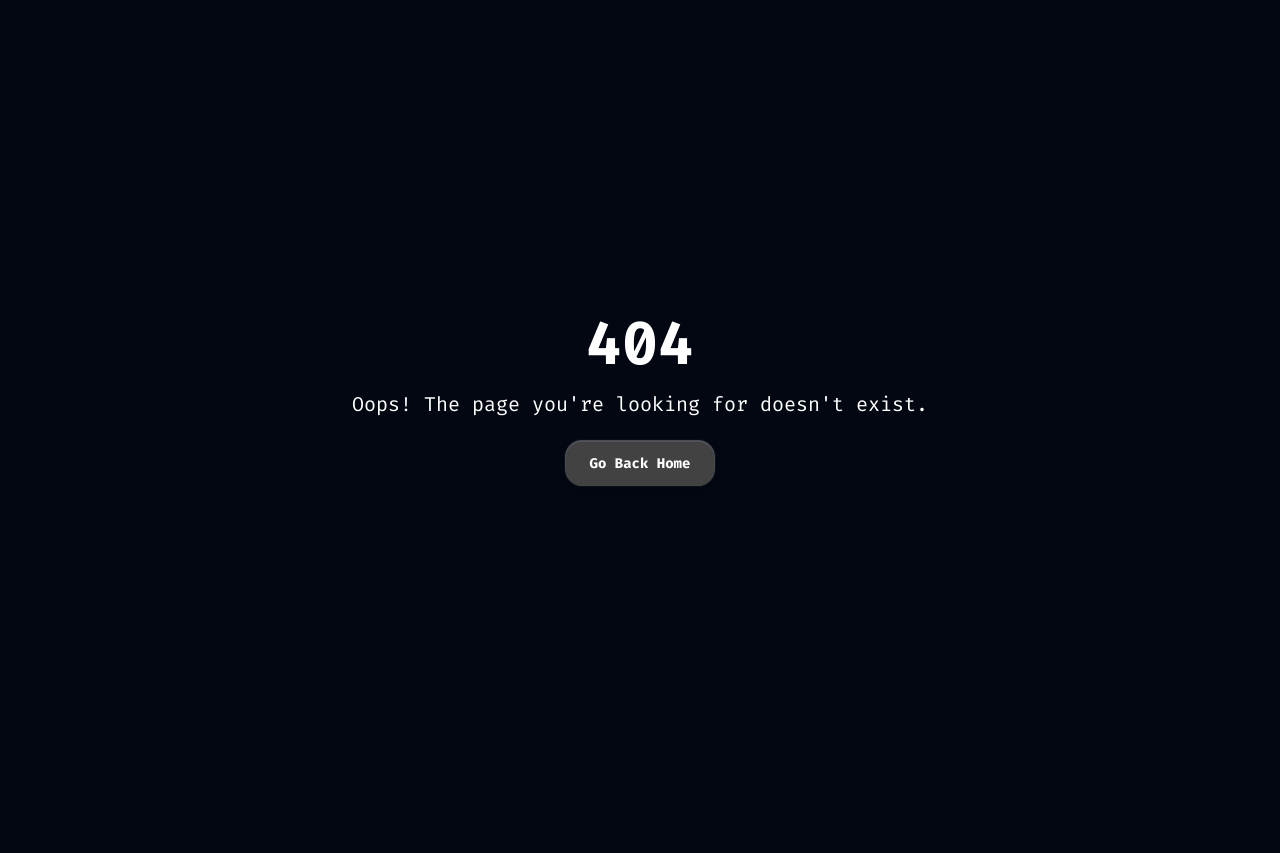
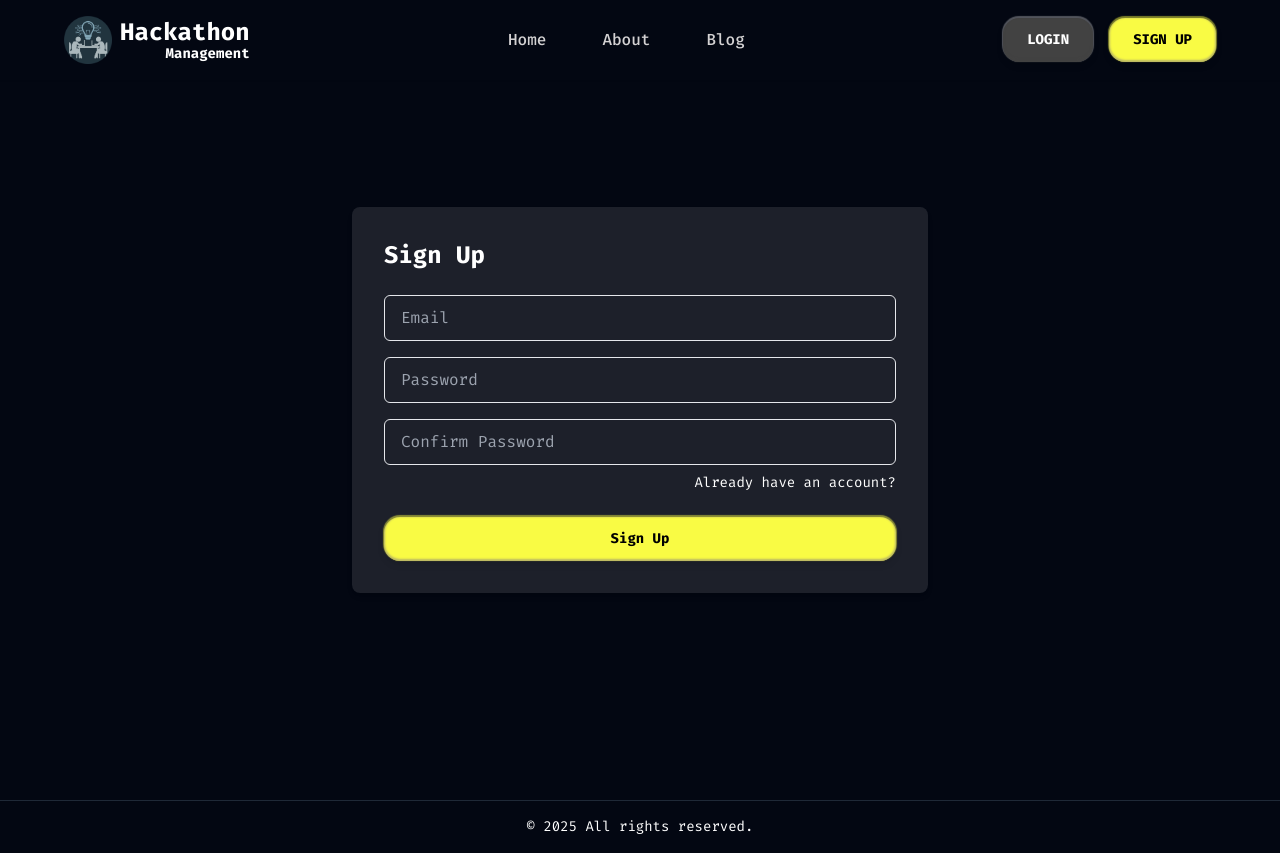
Before and after one commit to amankashyap004/hackathon-management-web, a Next.js app: page /signup in a window 1280 px wide. Before the commit this address had no page. Before the commit the page ends 800 px from the top, so only its background shows below. Built offline with nearby package versions, Linux system fonts and the light colour scheme.

Commit message:
add: components login and signup

```diff
--- /dev/null
+++ b/src/app/login/page.tsx
@@ -0,0 +1,76 @@
+"use client";
+
+import { useState } from "react";
+import Link from "next/link";
+
+import Layout from "@/components/wrappers/Layout";
+import Container from "@/components/wrappers/Container";
+import Input from "@/components/ui/Input";
+import Button from "@/components/ui/Button";
+
+const Login = () => {
+  const [email, setEmail] = useState("");
+  const [password, setPassword] = useState("");
+  const [error, setError] = useState("");
+
+  const handleLogin = async (e: React.FormEvent) => {
+    e.preventDefault();
+    setError("");
+    const formData = {
+      email,
+      password,
+    };
+
+    if (!formData) {
+      setError("Invalid email or password");
+    }
+  };
+
+  return (
+    <Layout>
+      <Container>
+        <div className="flex justify-center items-center min-h-screen w-full">
+          <form
+            onSubmit={handleLogin}
+            className="bg-white/10 p-4 lg:p-8 rounded-lg shadow-md w-full max-w-xl"
+          >
+            <h2 className="text-xl lg:text-2xl font-bold mb-4 lg:mb-6">
+              Log In
+            </h2>
+            {error && <p className="text-red-500 text-sm mb-4">{error}</p>}
+            <Input
+              inputId="email"
+              type="email"
+              placeholder="Email"
+              value={email}
+              onChange={(e) => setEmail(e.target.value)}
+              className="mb-4"
+            />
+            <Input
+              inputId="password"
+              type="password"
+              placeholder="Password"
+              value={password}
+              onChange={(e) => setPassword(e.target.value)}
+              className="mb-2"
+            />
+            <div className="flex justify-end items-center w-full">
+              <Link href="/signup" className="text-sm">
+                Don&apos;t have an account?
+              </Link>
+            </div>
+            <Button
+              type="submit"
+              variant="secondary"
+              className="w-full mt-4 lg:mt-6"
+            >
+              Log In
+            </Button>
+          </form>
+        </div>
+      </Container>
+    </Layout>
+  );
+};
+
+export default Login;
--- /dev/null
+++ b/src/app/signup/page.tsx
@@ -0,0 +1,84 @@
+"use client";
+
+import { useState } from "react";
+import Link from "next/link";
+
+import Layout from "@/components/wrappers/Layout";
+import Container from "@/components/wrappers/Container";
+import Input from "@/components/ui/Input";
+import Button from "@/components/ui/Button";
+
+const Signup = () => {
+  const [email, setEmail] = useState("");
+  const [password, setPassword] = useState("");
+  const [confirmPassword, setConfirmPassword] = useState("");
+  const [error, setError] = useState("");
+
+  const handleSignup = async (e: React.FormEvent) => {
+    e.preventDefault();
+    setError("");
+
+    if (password !== confirmPassword) {
+      setError("Passwords do not match");
+      return;
+    }
+
+    console.log(email, password);
+  };
+
+  return (
+    <Layout>
+      <Container>
+        <div className="flex justify-center items-center min-h-screen w-full">
+          <form
+            onSubmit={handleSignup}
+            className="bg-white/10 p-4 lg:p-8 rounded-lg shadow-md w-full max-w-xl"
+          >
+            <h2 className="text-xl lg:text-2xl font-bold mb-4 lg:mb-6">
+              Sign Up
+            </h2>
+            {error && <p className="text-red-500 text-sm mb-4">{error}</p>}
+            <Input
+              inputId="email"
+              type="email"
+              placeholder="Email"
+              value={email}
+              onChange={(e) => setEmail(e.target.value)}
+              className="mb-4 w-full"
+            />
+            <Input
+              inputId="password"
+              type="password"
+              placeholder="Password"
+              value={password}
+              onChange={(e) => setPassword(e.target.value)}
+              className="mb-4 w-full"
+            />
+            <Input
+              inputId="confirmPassword"
+              type="password"
+              placeholder="Confirm Password"
+              value={confirmPassword}
+              onChange={(e) => setConfirmPassword(e.target.value)}
+              className="mb-2 w-full"
+            />
+            <div className="flex justify-end items-center w-full">
+              <Link href="/login" className="text-sm">
+                Already have an account?
+              </Link>
+            </div>
+            <Button
+              type="submit"
+              variant="secondary"
+              className="w-full mt-4 lg:mt-6"
+            >
+              Sign Up
+            </Button>
+          </form>
+        </div>
+      </Container>
+    </Layout>
+  );
+};
+
+export default Signup;
--- a/src/components/common/Header.tsx
+++ b/src/components/common/Header.tsx
@@ -81,10 +81,14 @@ const Header: React.FC = () => {
           </div>
           <div className="hidden lg:block">
             <div className="flex flex-col lg:flex-row lg:items-center gap-6 lg:gap-4">
+              <Link href="/login">
                 <Button className="uppercase">Login</Button>
+              </Link>
+              <Link href="/signup">
                 <Button variant="secondary" className="uppercase">
                   Sign up
                 </Button>
+              </Link>
             </div>
           </div>
           <div className="lg:hidden">
@@ -104,10 +108,14 @@ const Header: React.FC = () => {
             <BrandLogo />
             <NavLinks className="mt-8" />
             <div className="flex flex-col lg:flex-row lg:items-center gap-4 mt-8">
+              <Link href="/login">
                 <Button className="uppercase">Login</Button>
+              </Link>
+              <Link href="/signup">
                 <Button variant="secondary" className="uppercase">
                   Sign up
                 </Button>
+              </Link>
             </div>
 
             <button
--- a/src/components/ui/Button.tsx
+++ b/src/components/ui/Button.tsx
@@ -3,6 +3,7 @@ import React, { ReactNode } from "react";
 interface ButtonProps {
   children: ReactNode;
   onClick?: () => void;
+  type?: "button" | "submit" | "reset";
   className?: string;
   variant?: "primary" | "secondary";
 }
@@ -11,6 +12,7 @@ const Button: React.FC<ButtonProps> = ({
   children,
   onClick,
   className = "",
+  type = "button",
   variant = "primary",
 }) => {
   const variants = {
@@ -23,6 +25,7 @@ const Button: React.FC<ButtonProps> = ({
   return (
     <button
       onClick={onClick}
+      type={type}
       className={`flex justify-center items-center gap-2 px-6 py-3 text-sm font-bold rounded-2xl drop-shadow-md transition-all duration-300 w-full text-nowrap active:scale-105 hover:opacity-85 ${variants[variant]} ${className}`}
     >
       {children}
--- /dev/null
+++ b/src/components/ui/Input.tsx
@@ -0,0 +1,41 @@
+import React from "react";
+
+type InputProps = {
+  inputId?: string;
+  label?: string;
+  type?: "text" | "email" | "password";
+  placeholder?: string;
+  value: string;
+  onChange: (e: React.ChangeEvent<HTMLInputElement>) => void;
+  className?: string;
+};
+
+const Input = ({
+  inputId,
+  label,
+  type = "text",
+  placeholder,
+  value,
+  onChange,
+  className,
+}: InputProps) => {
+  return (
+    <div className="flex flex-col gap-2 w-full">
+      {label && (
+        <label htmlFor={inputId} className="lg:text-lg font-medium">
+          {label}
+        </label>
+      )}
+      <input
+        id={inputId}
+        placeholder={placeholder}
+        type={type}
+        value={value}
+        onChange={onChange}
+        className={`w-full px-4 py-2.5 outline-none rounded-md border bg-transparent ${className}`}
+      />
+    </div>
+  );
+};
+
+export default Input;
```
Lines whose indentation alone changed are shown as unchanged.
